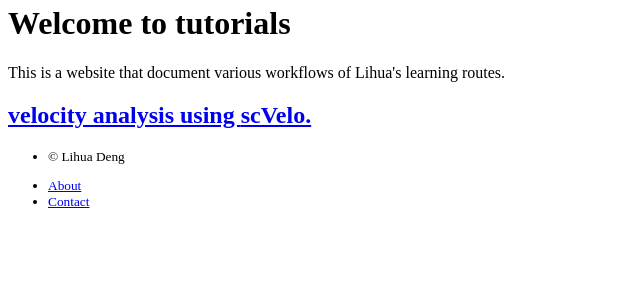
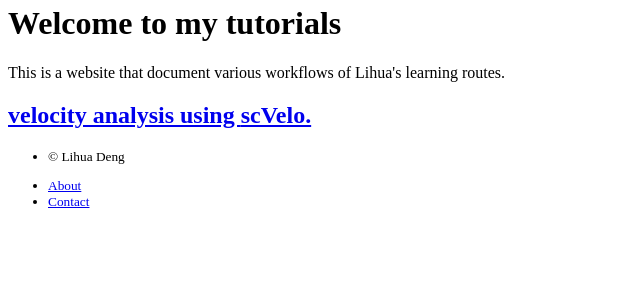
Before and after one commit to Lihua1990/tutorials, a Flask app: template mytutorials/templates/public/home.html in a window 1280 px wide. Shown: the part 94-394 px from the top of the page, without its empty margins (0-640 px from the left). Run offline with Flask 2, Linux system fonts and the light colour scheme; the template is opened without the code that fills it, so the values that code supplies are empty; parts of the project's set-up code (start-up, migrations or seed data) failed here and were passed over.

Commit message:
modify home.html

```diff
--- a/mytutorials/templates/public/home.html
+++ b/mytutorials/templates/public/home.html
@@ -5,7 +5,7 @@
 <div class="jumbotron">
     <div class="container">
 
-      <h1 class="display-3">Welcome to tutorials</h1>
+      <h1 class="display-3">Welcome to my tutorials</h1>
 
       <p>This is a website that document various workflows of Lihua's learning routes.</p>
 
```
